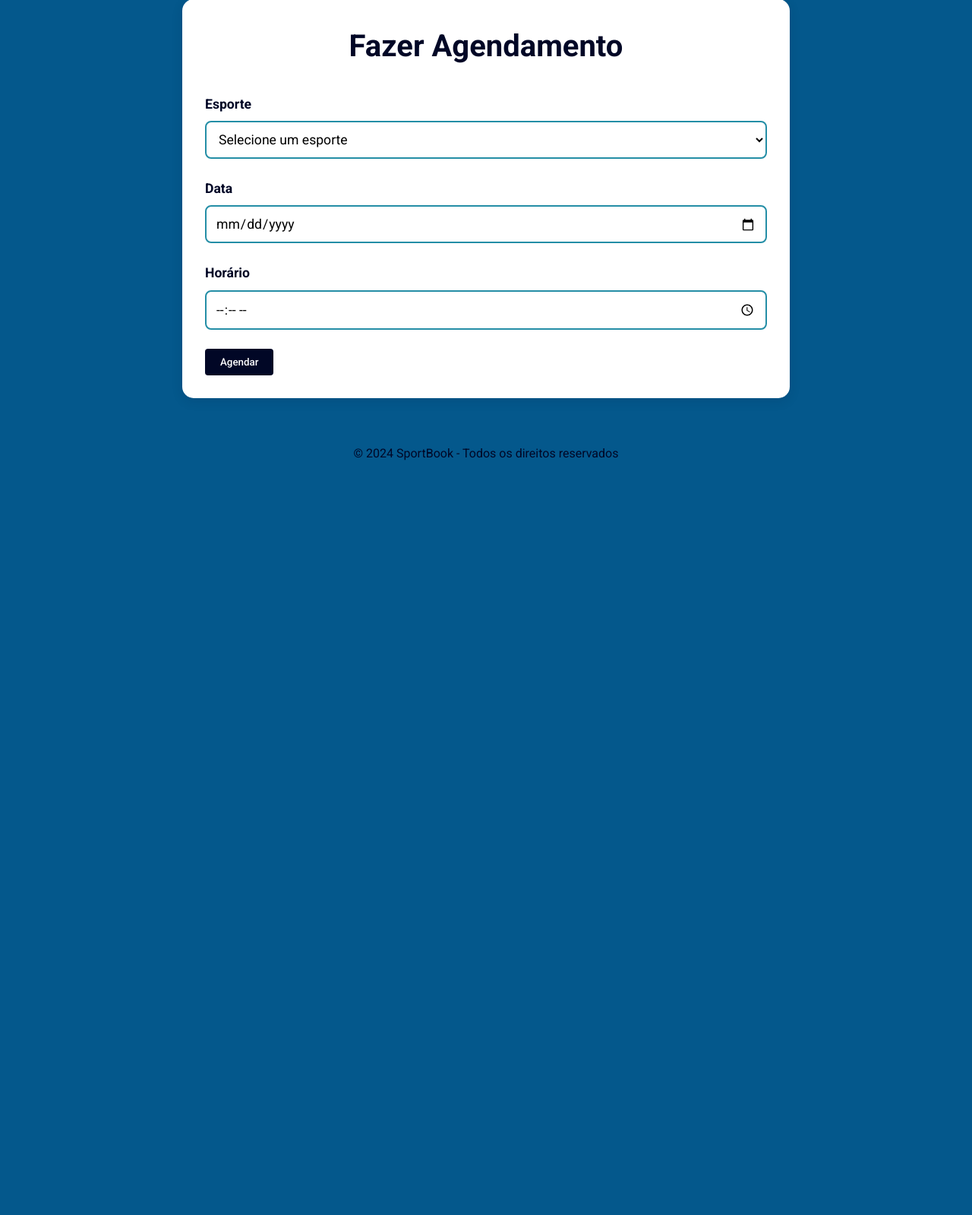
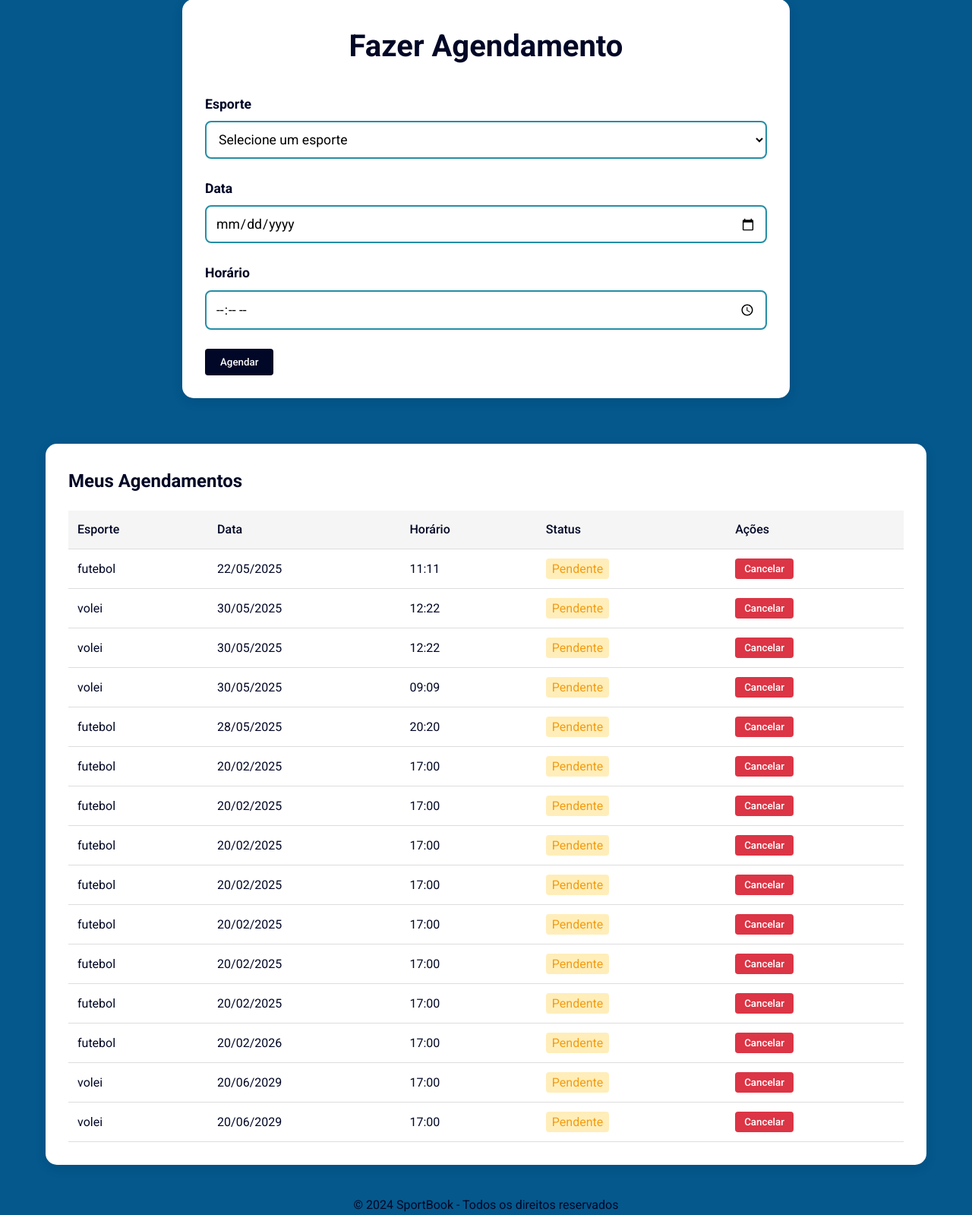
Before and after one commit to luiz07022009/P.Soft-2025-, a Flask app: page / in a window 1280 px wide. Shown: the part 1170-2769 px from the top of the page at 76% size. Before the commit the page ends 1776 px from the top, so only its background shows below. Run offline with Flask 3, Linux system fonts and the light colour scheme.

Commit message:
adição de horários para os agendamentos

```diff
--- a/data/agendamentos.json
+++ b/data/agendamentos.json
@@ -28,5 +28,65 @@
         "date": "2025-05-28",
         "time": "20:20",
         "timestamp": "2025-05-12T13:36:22.301054"
+    },
+    {
+        "sport": "futebol",
+        "date": "2025-02-20",
+        "time": "17:00",
+        "timestamp": "2025-05-15T14:31:40.702374"
+    },
+    {
+        "sport": "futebol",
+        "date": "2025-02-20",
+        "time": "17:00",
+        "timestamp": "2025-05-15T14:31:56.934932"
+    },
+    {
+        "sport": "futebol",
+        "date": "2025-02-20",
+        "time": "17:00",
+        "timestamp": "2025-05-15T14:40:04.804328"
+    },
+    {
+        "sport": "futebol",
+        "date": "2025-02-20",
+        "time": "17:00",
+        "timestamp": "2025-05-15T14:40:16.884905"
+    },
+    {
+        "sport": "futebol",
+        "date": "2025-02-20",
+        "time": "17:00",
+        "timestamp": "2025-05-15T14:46:41.705460"
+    },
+    {
+        "sport": "futebol",
+        "date": "2025-02-20",
+        "time": "17:00",
+        "timestamp": "2025-05-15T14:54:01.820859"
+    },
+    {
+        "sport": "futebol",
+        "date": "2025-02-20",
+        "time": "17:00",
+        "timestamp": "2025-05-15T14:59:54.925286"
+    },
+    {
+        "sport": "futebol",
+        "date": "2026-02-20",
+        "time": "17:00",
+        "timestamp": "2025-05-15T15:00:09.087511"
+    },
+    {
+        "sport": "volei",
+        "date": "2029-06-20",
+        "time": "17:00",
+        "timestamp": "2025-05-15T15:02:07.180747"
+    },
+    {
+        "sport": "volei",
+        "date": "2029-06-20",
+        "time": "17:00",
+        "timestamp": "2025-05-15T15:02:09.654718"
     }
 ]
--- a/static/css/main.css
+++ b/static/css/main.css
@@ -301,3 +301,59 @@ body {
     margin-bottom: 0;
     color: var(--white);
 }
+
+.agendamentos-table {
+    width: 100%;
+    border-collapse: collapse;
+    margin-top: 20px;
+}
+
+.agendamentos-table th,
+.agendamentos-table td {
+    padding: 12px;
+    text-align: left;
+    border-bottom: 1px solid #ddd;
+}
+
+.agendamentos-table th {
+    background-color: #f5f5f5;
+    font-weight: 500;
+}
+
+.agendamentos-table tr:hover {
+    background-color: #f9f9f9;
+}
+
+.status-pendente {
+    color: #f39c12;
+    background-color: #ffeeba;
+    padding: 4px 8px;
+    border-radius: 4px;
+}
+
+.status-confirmado {
+    color: #28a745;
+    background-color: #d4edda;
+    padding: 4px 8px;
+    border-radius: 4px;
+}
+
+.status-cancelado {
+    color: #dc3545;
+    background-color: #f8d7da;
+    padding: 4px 8px;
+    border-radius: 4px;
+}
+
+.btn-danger {
+    background-color: #dc3545;
+    color: white;
+    border: none;
+    padding: 6px 12px;
+    border-radius: 4px;
+    cursor: pointer;
+}
+
+.btn-danger:hover {
+    background-color: #c82333;
+}
--- a/static/js/script.js
+++ b/static/js/script.js
@@ -26,9 +26,103 @@ form.addEventListener("submit", function(event) {
     .then(data => {
         console.log('Sucesso:', data);
         alert('Agendamento realizado com sucesso!');
+        carregarAgendamentos(); // Recarrega a lista após salvar
     })
     .catch(error => {
         console.error('Erro:', error);
         alert('Erro ao realizar agendamento. Tente novamente.');
     });
 });
+
+// Função para carregar os agendamentos do arquivo JSON
+async function carregarAgendamentos() {
+    try {
+        const response = await fetch('/data/agendamentos.json');
+        const agendamentos = await response.json();
+        exibirAgendamentos(agendamentos);
+    } catch (error) {
+        console.error('Erro ao carregar agendamentos:', error);
+    }
+}
+
+// Função para exibir os agendamentos na tabela
+function exibirAgendamentos(agendamentos) {
+    const tbody = document.getElementById('agendamentos-tbody');
+    tbody.innerHTML = '';
+
+    if (!Array.isArray(agendamentos)) {
+        console.error('Dados de agendamentos inválidos');
+        return;
+    }
+
+    agendamentos.forEach(agendamento => {
+        const tr = document.createElement('tr');
+        tr.innerHTML = `
+            <td>${agendamento.sport}</td>
+            <td>${formatarData(agendamento.date)}</td>
+            <td>${agendamento.time}</td>
+            <td><span class="status-${agendamento.status || 'pendente'}">${agendamento.status || 'Pendente'}</span></td>
+            <td>
+                <button onclick="cancelarAgendamento('${agendamento.id}')" class="btn btn-danger">Cancelar</button>
+            </td>
+        `;
+        tbody.appendChild(tr);
+    });
+}
+
+// Função para formatar a data
+function formatarData(data) {
+    if (!data) return '';
+    const [ano, mes, dia] = data.split('-');
+    return `${dia}/${mes}/${ano}`;
+}
+
+// Função para cancelar um agendamento
+async function cancelarAgendamento(id) {
+    if (confirm('Tem certeza que deseja cancelar este agendamento?')) {
+        try {
+            const response = await fetch(`/cancelar-agendamento/${id}`, {
+                method: 'POST'
+            });
+            if (response.ok) {
+                carregarAgendamentos(); // Recarrega a lista
+            }
+        } catch (error) {
+            console.error('Erro ao cancelar agendamento:', error);
+        }
+    }
+}
+
+// Adicionar listener para o formulário de agendamento
+document.getElementById('booking-form').addEventListener('submit', async function(e) {
+    e.preventDefault();
+
+    const formData = new FormData(this);
+    const agendamento = {
+        sport: formData.get('sport'),
+        date: formData.get('date'),
+        time: formData.get('time')
+    };
+
+    try {
+        const response = await fetch('/agendar', {
+            method: 'POST',
+            headers: {
+                'Content-Type': 'application/json'
+            },
+            body: JSON.stringify(agendamento)
+        });
+
+        if (response.ok) {
+            alert('Agendamento realizado com sucesso!');
+            this.reset();
+            carregarAgendamentos(); // Recarrega a lista de agendamentos
+        }
+    } catch (error) {
+        console.error('Erro ao fazer agendamento:', error);
+        alert('Erro ao fazer agendamento. Tente novamente.');
+    }
+});
+
+// Carregar agendamentos quando a página carregar
+document.addEventListener('DOMContentLoaded', carregarAgendamentos);
--- a/templates/index.html
+++ b/templates/index.html
@@ -88,6 +88,29 @@
                 </form>
             </div>
         </section>
+
+        <section id="meus-agendamentos" class="container">
+            <div class="card">
+                <h2>Meus Agendamentos</h2>
+                <div id="lista-agendamentos">
+                    <!-- Os agendamentos serão inseridos aqui dinamicamente via JavaScript -->
+                    <table class="agendamentos-table">
+                        <thead>
+                            <tr>
+                                <th>Esporte</th>
+                                <th>Data</th>
+                                <th>Horário</th>
+                                <th>Status</th>
+                                <th>Ações</th>
+                            </tr>
+                        </thead>
+                        <tbody id="agendamentos-tbody">
+                            <!-- Agendamentos serão inseridos aqui -->
+                        </tbody>
+                    </table>
+                </div>
+            </div>
+        </section>
     </main>
 
     <footer class="container" style="margin-top: 40px; text-align: center;">
```
